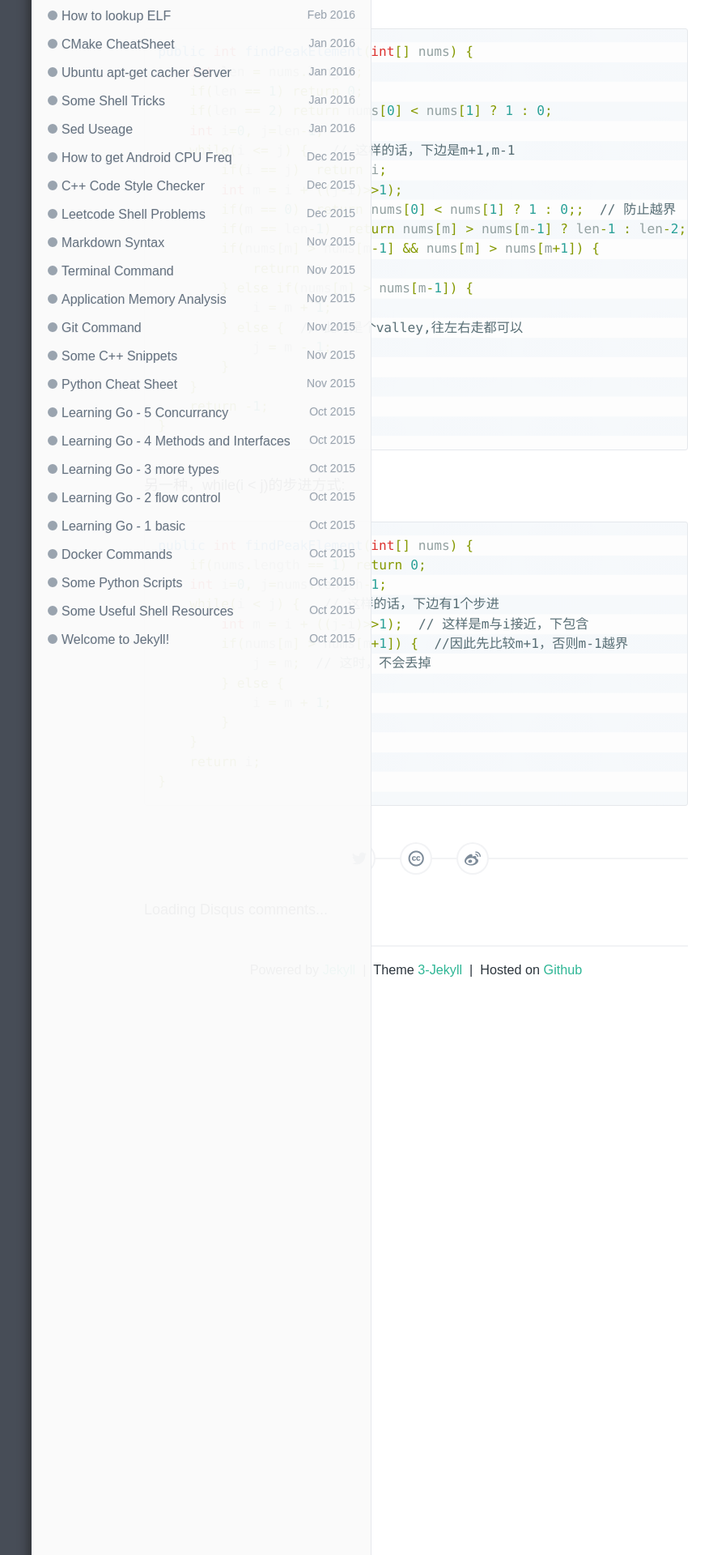
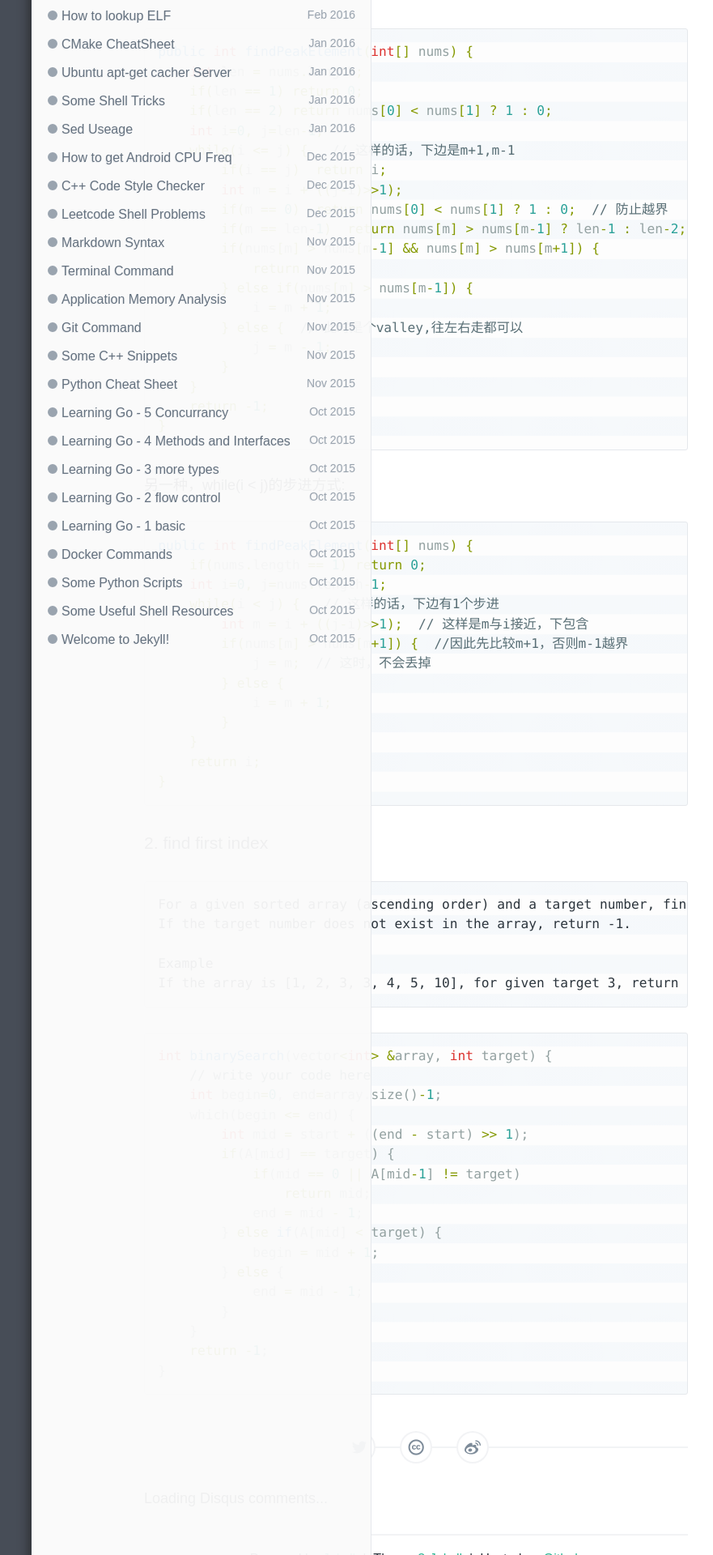
Before and after one commit to wykvictor/wykvictor.github.io, a Jekyll site: the page built from _posts/algorithm/2016-03-21-Binary-Search.md, in a window 1280 px wide. Shown: the part 1200-3120 px from the top of the page at 81% size, without its empty margins (126-1007 px from the left). Built offline with Jekyll 4.4.1, drawn with Linux system fonts in a browser that asks for light colours; comment, search, counter and statistics services are not loaded.

Commit message:
update binary search

````diff
--- a/_posts/algorithm/2016-03-21-Binary-Search.md
+++ b/_posts/algorithm/2016-03-21-Binary-Search.md
@@ -55,7 +55,7 @@ public int findPeakElement(int[] nums) {
     while(i <= j) {   // 这样的话，下边是m+1,m-1
         if(i == j)  return i;
         int m = i + ((j-i)>>1);
-        if(m == 0)  return nums[0] < nums[1] ? 1 : 0;;  // 防止越界
+        if(m == 0)  return nums[0] < nums[1] ? 1 : 0;  // 防止越界
         if(m == len-1)  return nums[m] > nums[m-1] ? len-1 : len-2;
         if(nums[m] > nums[m-1] && nums[m] > nums[m+1]) {
         	return m;
@@ -84,3 +84,31 @@ public int findPeakElement(int[] nums) {
     return i;
 }
 {% endhighlight %}
+
+### 2. find first index
+```
+For a given sorted array (ascending order) and a target number, find the first index of this number in O(log n) time complexity.
+If the target number does not exist in the array, return -1.
+
+Example
+If the array is [1, 2, 3, 3, 4, 5, 10], for given target 3, return 2.
+```
+{% highlight C++ %}
+int binarySearch(vector<int> &array, int target) {
+    // write your code here
+    int begin=0, end=array.size()-1;
+    which(begin <= end) {
+        int mid = start + ((end - start) >> 1);
+        if(A[mid] == target) {
+            if(mid == 0 || A[mid-1] != target)
+                return mid;
+            end = mid - 1;
+        } else if(A[mid] < target) {
+            begin = mid + 1;
+        } else {
+            end = mid - 1;
+        }
+    }
+    return -1;
+}
+{% endhighlight %}
````
